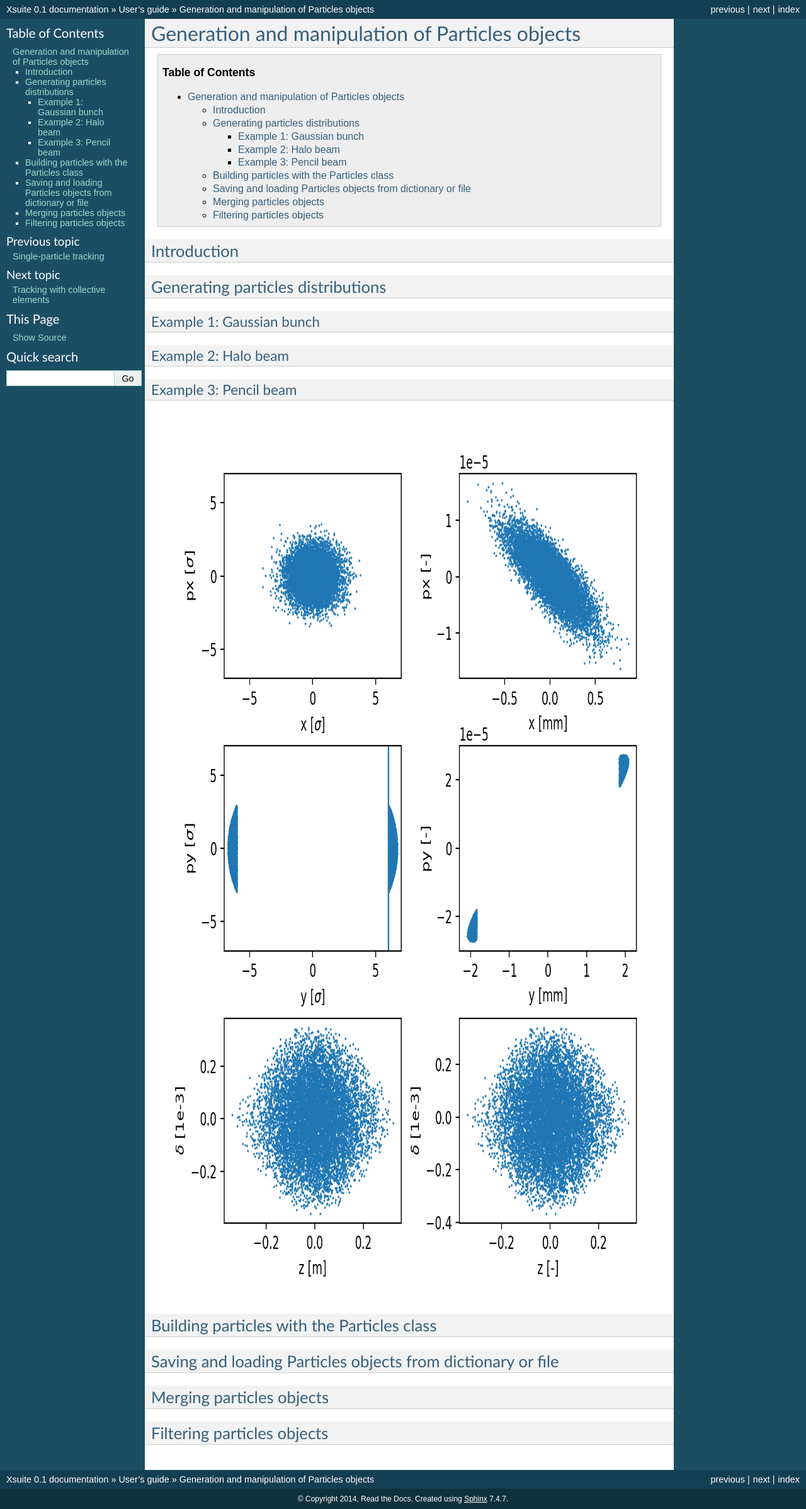
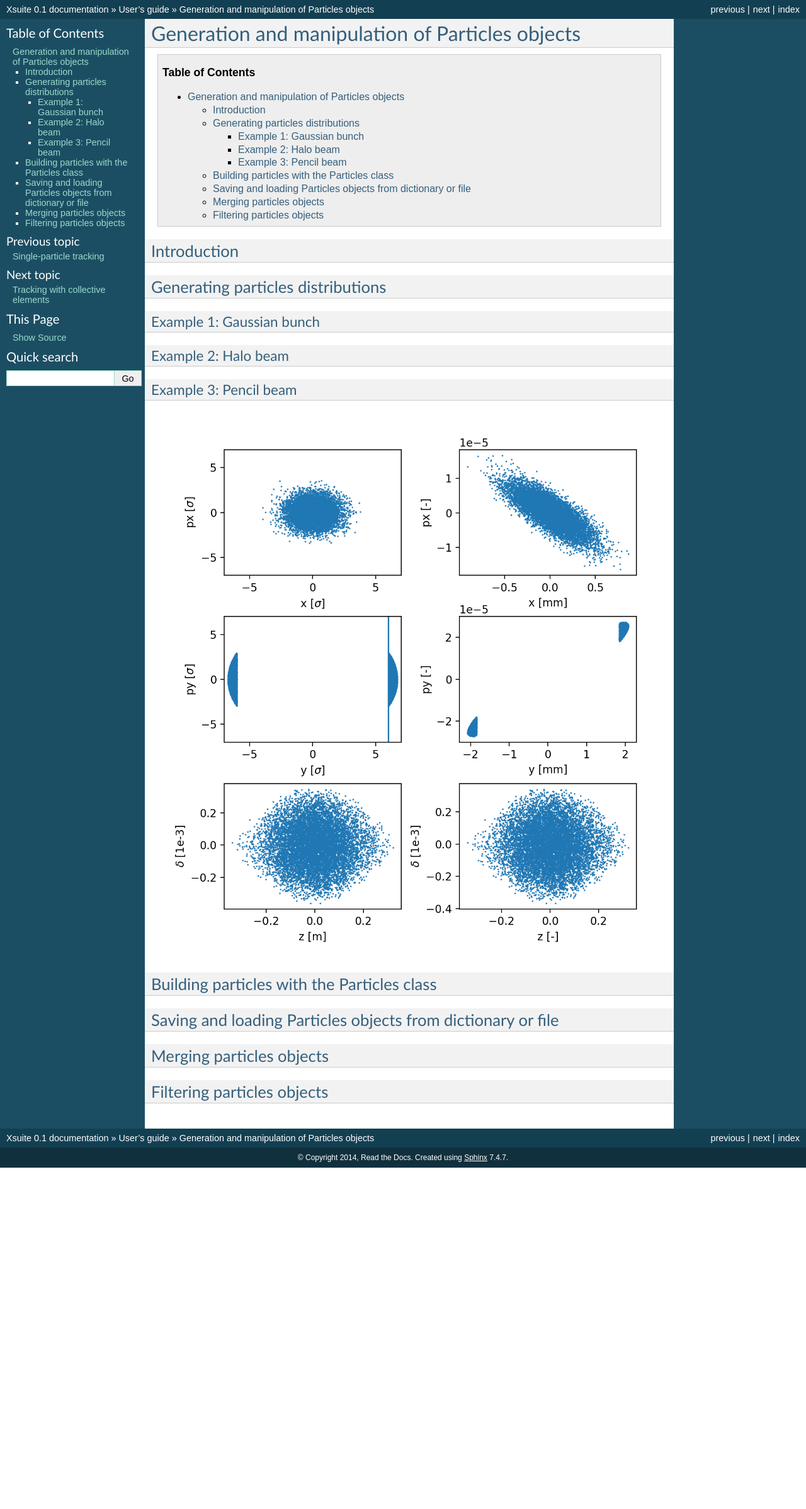
Before and after one commit to xsuite/xsuite, a Sphinx documentation site: the page built from docs/particlesmanip.rst, in a window 1280 px wide. Shown: the whole page at 63% size. Built offline with Sphinx 7.4.7, drawn with Linux system fonts in a browser that asks for light colours; after the commit the page ends 1854 px from its top, so only the background shows below that.

Commit message:
Quick push

```diff
--- a/docs/particlesmanip.rst
+++ b/docs/particlesmanip.rst
@@ -25,7 +25,7 @@ Example 3: Pencil beam
 ----------------------
 
 .. figure:: figures/pencil.png
-    :scale: 100%
+    :width: 100%
     :align: center
 
 
```
